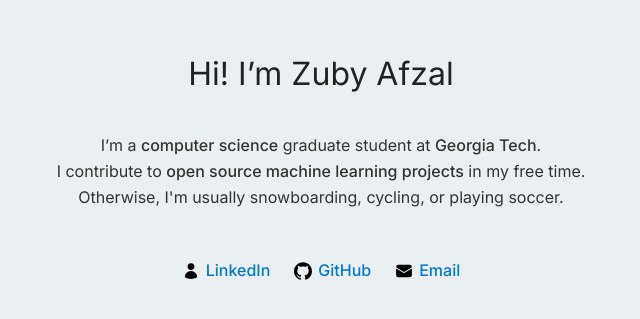
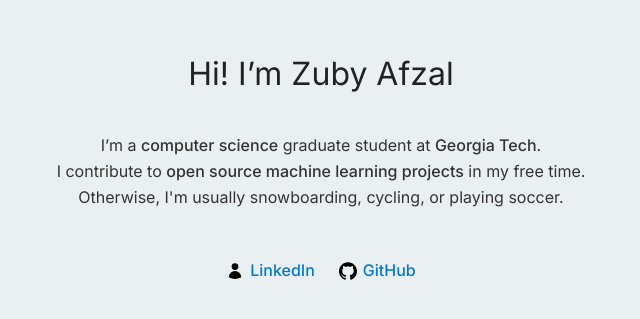
Before and after one commit to keyprocedure/keyprocedure.github.io, a plain HTML site: page index.html in a window 1280 px wide. Shown: the part 127-446 px from the top of the page, without its empty margins (319-959 px from the left). Drawn offline with Linux system fonts and the light colour scheme.

Commit message:
Update contact information

```diff
--- a/index.html
+++ b/index.html
@@ -21,7 +21,6 @@
             "mainEntity": {
                 "@type": "Person",
                 "name": "Zuby Afzal",
-                "alternateName": "Zubier Afzal",
                 "identifier": "keyprocedure",
                 "url": "https://zubyafzal.com",
                 "description": "Graduate student at Georgia Tech contributing to open source machine learning projects.",
@@ -65,10 +64,6 @@
         <img src="images/github.svg" alt="" class="icon">
         <span>GitHub</span>
     </a>
-    <a href="mailto:git.zuby@gmail.com">
-        <img src="images/email.svg" alt="" class="icon">
-        <span>Email</span>
-    </a>
 </p>
 
 </body>
```
